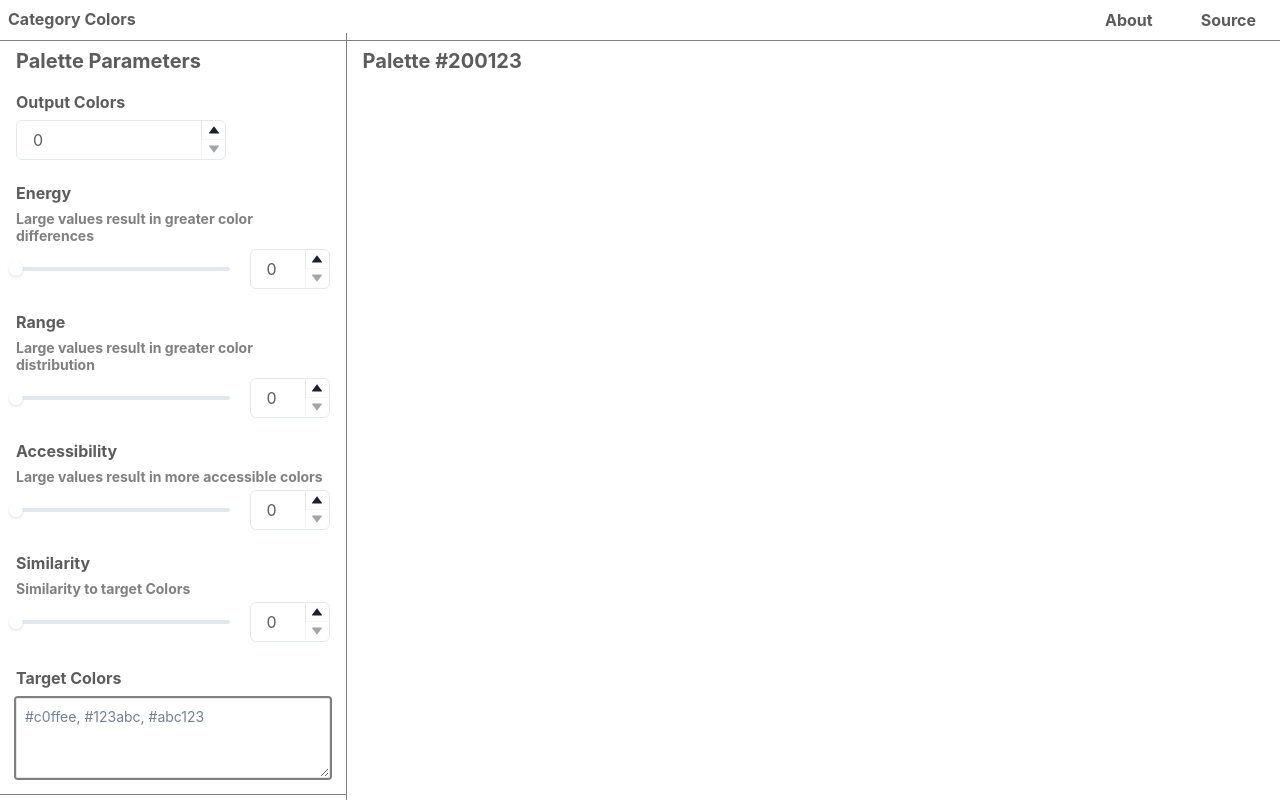
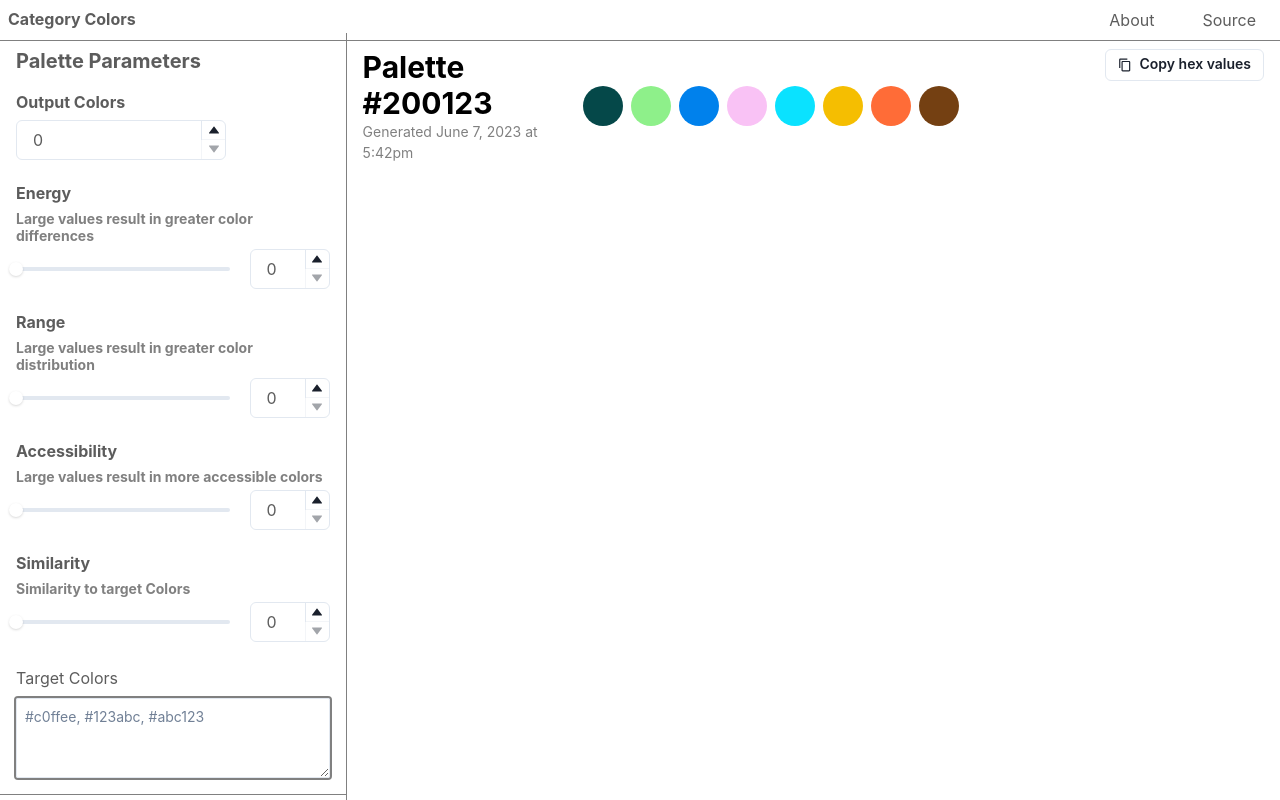
Before and after one commit to Category-Colors/category-colors, a Next.js app: page / in a window 1280 px wide. Shown: the top 800 px of the page. Built offline with nearby package versions, Linux system fonts and the light colour scheme.

Commit message:
squashed - removed some button props, updated PalHeader, removed frontWeigh from LandingPage

```diff
--- a/package.json
+++ b/package.json
@@ -9,6 +9,7 @@
     "lint": "next lint"
   },
   "dependencies": {
+    "@chakra-ui/icons": "^2.1.1",
     "@chakra-ui/react": "^2.5.5",
     "@emotion/react": "^11.10.6",
     "@emotion/styled": "^11.10.6",
--- a/src/components/LandingPage.js
+++ b/src/components/LandingPage.js
@@ -16,9 +16,9 @@ function LandingPage() {
       gridTemplateRows={"4.1% 2fr 50% 0px"}
       gridTemplateColumns={"27% 1fr"}
       color="blackAlpha.700"
-      fontWeight="bold"
       w={"100wh"}
-      h={"100vh"}>
+      h={"100vh"}
+    >
       <Navigation />
 
       <LeftUpperCard />
--- /dev/null
+++ b/src/components/PaletteColors.js
@@ -0,0 +1,81 @@
+import React from "react";
+import { Box, IconButton } from "@chakra-ui/react";
+
+function PaletteColors() {
+  return (
+    <Box
+      flex="5"
+      display="flex"
+      justifyContent={"flex-start"}
+      alignItems={"center"}
+      color={"#000000"}
+    >
+      <IconButton
+        isRound={true}
+        variant="solid"
+        background="#054849"
+        aria-label="Done"
+        fontSize="20px"
+        marginLeft="8px"
+      />
+      <IconButton
+        isRound={true}
+        variant="solid"
+        background="#8ef08a"
+        aria-label="Done"
+        fontSize="20px"
+        marginLeft="8px"
+      />
+      <IconButton
+        isRound={true}
+        variant="solid"
+        background="#0081ec"
+        aria-label="Done"
+        fontSize="20px"
+        marginLeft="8px"
+      />
+      <IconButton
+        isRound={true}
+        variant="solid"
+        background="#f9c2f5"
+        aria-label="Done"
+        fontSize="20px"
+        marginLeft="8px"
+      />
+      <IconButton
+        isRound={true}
+        variant="solid"
+        background="#0ae2ff"
+        aria-label="Done"
+        fontSize="20px"
+        marginLeft="8px"
+      />
+      <IconButton
+        isRound={true}
+        variant="solid"
+        background="#f5be01"
+        aria-label="Done"
+        fontSize="20px"
+        marginLeft="8px"
+      />
+      <IconButton
+        isRound={true}
+        variant="solid"
+        background="#ff6c37"
+        aria-label="Done"
+        fontSize="20px"
+        marginLeft="8px"
+      />
+      <IconButton
+        isRound={true}
+        variant="solid"
+        background="#744012"
+        aria-label="Done"
+        fontSize="20px"
+        marginLeft="8px"
+      />
+    </Box>
+  );
+}
+
+export default PaletteColors;
--- /dev/null
+++ b/src/components/PaletteCopyButton.js
@@ -0,0 +1,18 @@
+import React from "react";
+import { Button } from "@chakra-ui/react";
+import { CopyIcon } from "@chakra-ui/icons";
+
+function PaletteCopyButton() {
+  return (
+    <Button
+      size="sm"
+      variant="outline"
+      colorScheme="gray"
+      leftIcon={<CopyIcon />}
+    >
+      Copy hex values
+    </Button>
+  );
+}
+
+export default PaletteCopyButton;
--- /dev/null
+++ b/src/components/PaletteHeader.js
@@ -0,0 +1,16 @@
+import React from "react";
+import { Box } from "@chakra-ui/react";
+import { Heading, Text } from "@chakra-ui/react";
+
+function PaletteHeader() {
+  return (
+    <Box flex="2">
+      <Heading size="lg">Palette #200123</Heading>
+      <Text fontSize={14} sx={{ lineHeight: "21px" }} color="gray">
+        Generated June 7, 2023 at 5:42pm
+      </Text>
+    </Box>
+  );
+}
+
+export default PaletteHeader;
--- a/src/components/PaletteMainCard.js
+++ b/src/components/PaletteMainCard.js
@@ -1,10 +1,20 @@
 import { Box } from "@chakra-ui/react";
-import { Heading } from "@chakra-ui/react";
+import { Flex } from "@chakra-ui/react";
+import PaletteColors from "./PaletteColors";
+import PaletteCopyButton from "./PaletteCopyButton";
+import PaletteHeader from "./PaletteHeader";
 
 function PaletteMainCard() {
   return (
-    <Box gridArea="main" bg="white.500" borderLeft={"1px solid gray"} p={4}>
-      <Heading size="md">Palette #200123</Heading>
+    <Box gridArea="main" borderLeft={"1px solid gray"} p={4}>
+      <Flex color="#000000">
+        {/* Palette Header with date and id # */}
+        <PaletteHeader />
+        {/* Palette Color Circle Buttons */}
+        <PaletteColors />
+        {/* Palette Copy Button to copy hex values to clipboard */}
+        <PaletteCopyButton />
+      </Flex>
     </Box>
   );
 }
```
Also changed, not shown: 1 other file (tests, documents, lock files or other folders).
